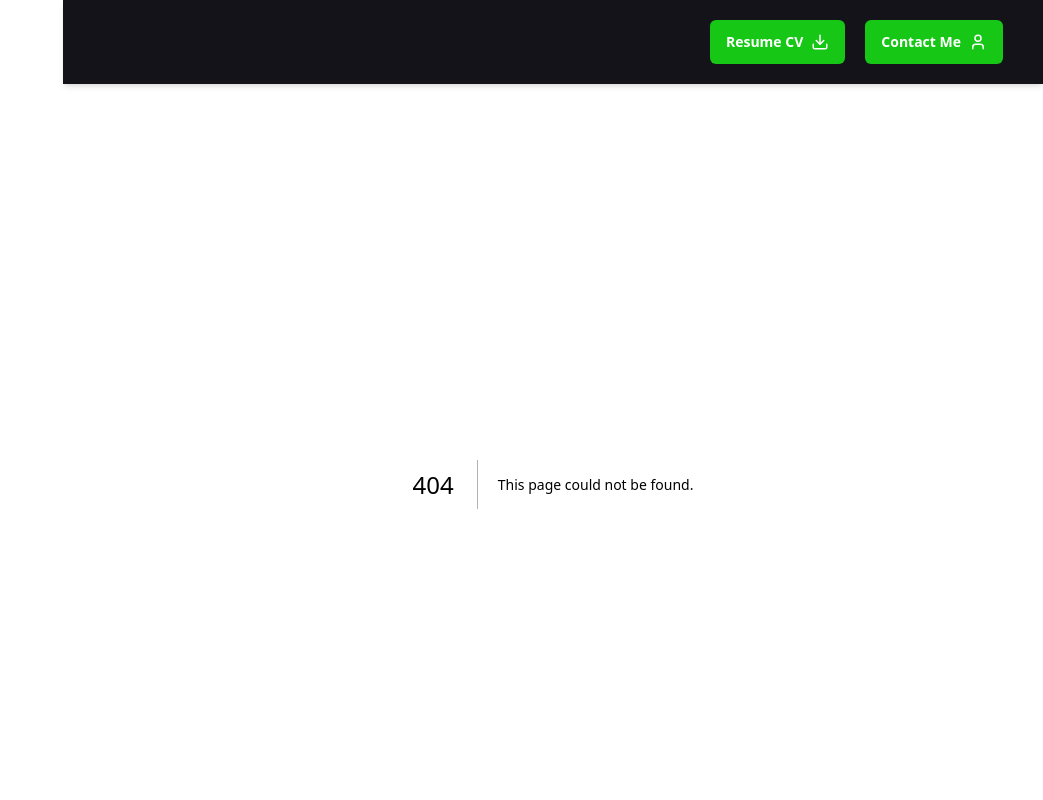
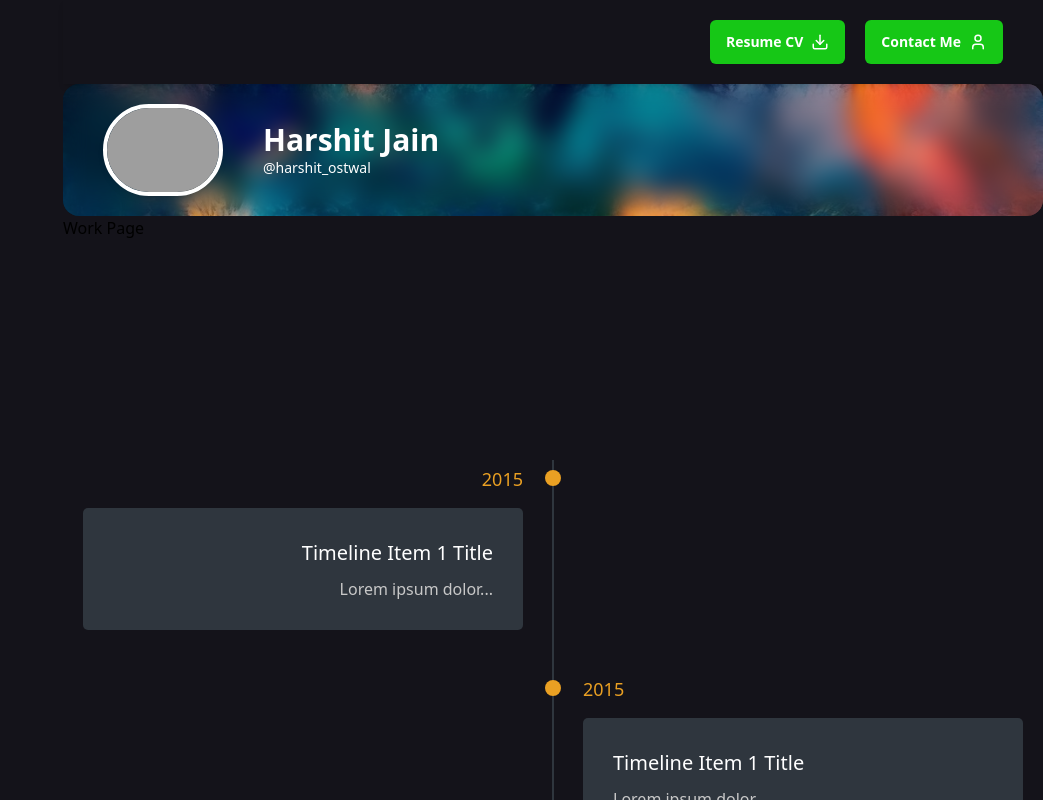
Before and after one commit to harshit-ostwal/Portfolio, a Next.js app: page /work in a window 1280 px wide. Before the commit this address had no page. Shown: the top 800 px of the page, without its empty margins (237-1280 px from the left). Built offline with nearby package versions, Linux system fonts and the light colour scheme; grey boxes are pictures that could not be loaded.

Commit message:
Portfolio

```diff
--- /dev/null
+++ b/src/app/about/page.tsx
@@ -0,0 +1,12 @@
+import Cover from "@/components/Cover";
+import Hero from "@/components/sections/Hero"
+
+export default function About() {
+    return (
+        <>
+            <Cover />
+            <Hero />
+            <div>About Page</div>
+        </>
+    );
+}
--- /dev/null
+++ b/src/app/blog/page.tsx
@@ -0,0 +1,20 @@
+import Cover from '@/components/Cover';
+import ScrollAnimation from '@/components/ScrollAnimation';
+import PostSection from '@/components/sections/PostSection';
+import {
+    Posts
+}
+    from '@/components/utils/Data';
+
+export default function Blog() {
+    return (
+        <>
+            <Cover />
+            <div className="flex flex-col gap-10 lg:px-10">
+                <div>
+                    <PostSection title='Blog' animation='animate-fade-in-top' data={Posts} />
+                </div>
+            </div>
+        </>
+    );
+}
--- /dev/null
+++ b/src/app/contact/page.tsx
@@ -0,0 +1,10 @@
+import Cover from "@/components/Cover"
+
+export default function About() {
+    return (
+        <>
+            <Cover />
+            <div>Contact Page</div>
+        </>
+    );
+}
--- /dev/null
+++ b/src/app/projects/page.tsx
@@ -0,0 +1,22 @@
+import Cover from '@/components/Cover';
+import ScrollAnimation from '@/components/ScrollAnimation';
+import CardSection from '@/components/sections/CardSection';
+import {
+    projectCard
+}
+    from '@/components/utils/Data';
+
+export default function Projects() {
+    return (
+        <>
+            <Cover />
+            <div className="flex flex-col gap-10 lg:px-10">
+                <div>
+                    <ScrollAnimation>
+                        <CardSection title="Projects" animation='animate-fade-in-top' data={projectCard} />
+                    </ScrollAnimation>
+                </div>
+            </div>
+        </>
+    );
+}
--- /dev/null
+++ b/src/app/skills/page.tsx
@@ -0,0 +1,33 @@
+import Cover from '@/components/Cover';
+import ScrollAnimation from '@/components/ScrollAnimation';
+import CardSection from '@/components/sections/CardSection';
+import {
+    backendCard,
+    databaseCard,
+    frontendCard,
+    webCard
+} from '@/components/utils/Data';
+
+export default function Skill() {
+    return (
+        <>
+            <Cover />
+            <div className="flex flex-col gap-10 lg:px-10 ">
+                <div>
+                    <ScrollAnimation>
+                        <CardSection title="Frontend" animation='animate-fade-in-top' data={frontendCard} />
+                    </ScrollAnimation>
+                    <ScrollAnimation>
+                        <CardSection title="Backend" animation='animate-fade-in-down' data={backendCard} />
+                    </ScrollAnimation>
+                    <ScrollAnimation>
+                        <CardSection title="Database" animation='animate-fade-in-top' data={databaseCard} />
+                    </ScrollAnimation>
+                    <ScrollAnimation>
+                        <CardSection title="Website Builder" animation='animate-fade-in-down' data={webCard} />
+                    </ScrollAnimation>
+                </div>
+            </div>
+        </>
+    );
+}
--- /dev/null
+++ b/src/app/work/page.tsx
@@ -0,0 +1,59 @@
+import Cover from "@/components/Cover"
+import ScrollAnimation from "@/components/ScrollAnimation";
+import TimelineItem from '@/components/Work/TimelineItem';
+
+interface TimelineDataItem {
+    date: string;
+    title: string;
+    content: string;
+}
+
+const timelineData: TimelineDataItem[] = [
+    {
+        date: '2015',
+        title: 'Timeline Item 1 Title',
+        content: 'Lorem ipsum dolor...',
+    },
+    {
+        date: '2015',
+        title: 'Timeline Item 1 Title',
+        content: 'Lorem ipsum dolor...',
+    },
+    {
+        date: '2015',
+        title: 'Timeline Item 1 Title',
+        content: 'Lorem ipsum dolor...',
+    },
+    {
+        date: '2015',
+        title: 'Timeline Item 1 Title',
+        content: 'Lorem ipsum dolor...',
+    },
+    {
+        date: '2015',
+        title: 'Timeline Item 1 Title',
+        content: 'Lorem ipsum dolor...',
+    },
+    // Add more data items...
+];
+
+export default function Work() {
+    return (
+        <>
+            <Cover />
+            <div>Work Page</div>
+            <section className={'timeline-section'}>
+                <div className="timeline-items ">
+                    {timelineData.map((item, index) => (
+                        <TimelineItem
+                            key={index}
+                            date={item.date}
+                            title={item.title}
+                            content={item.content}
+                        />
+                    ))}
+                </div>
+            </section>
+        </>
+    );
+}
```
